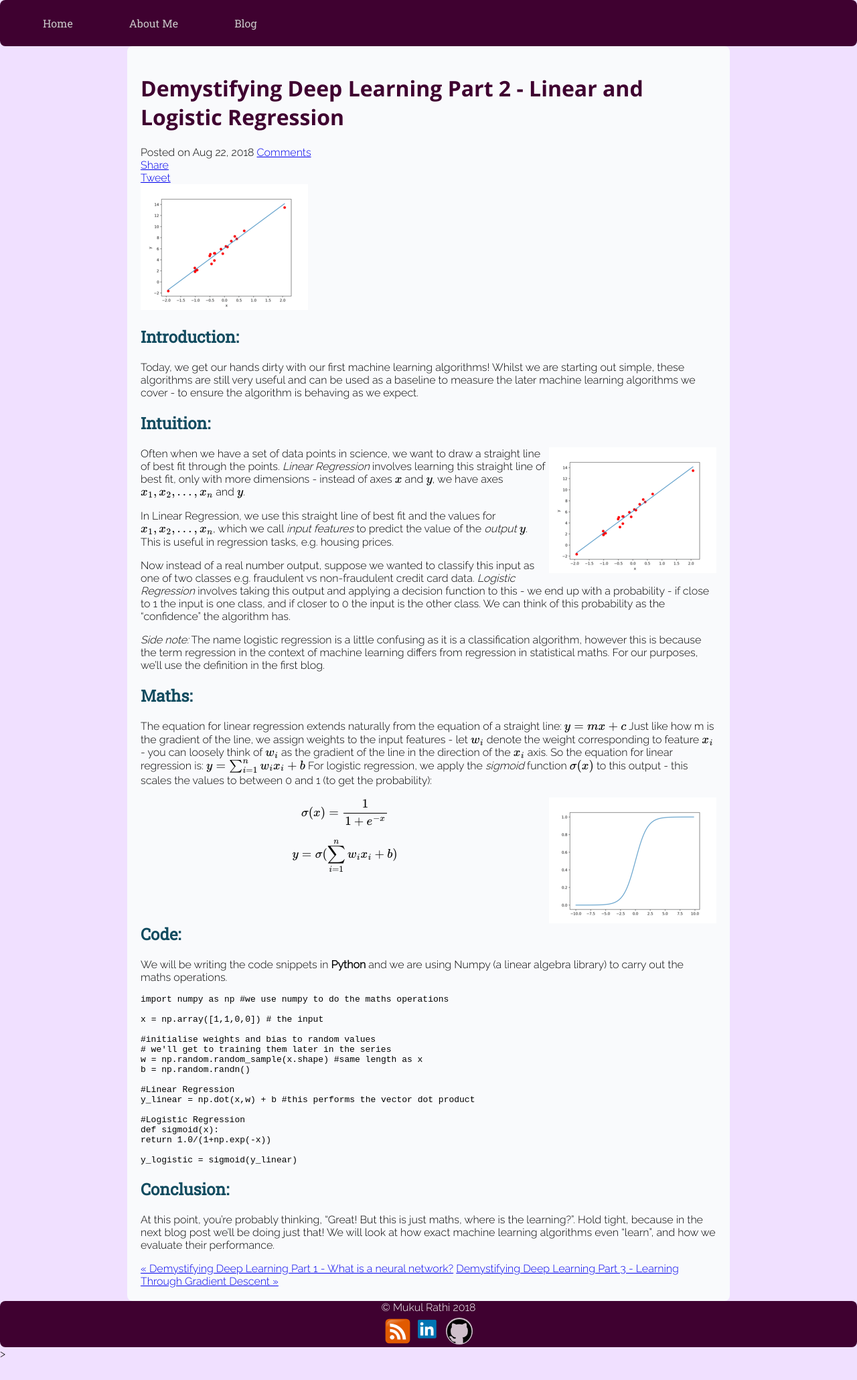
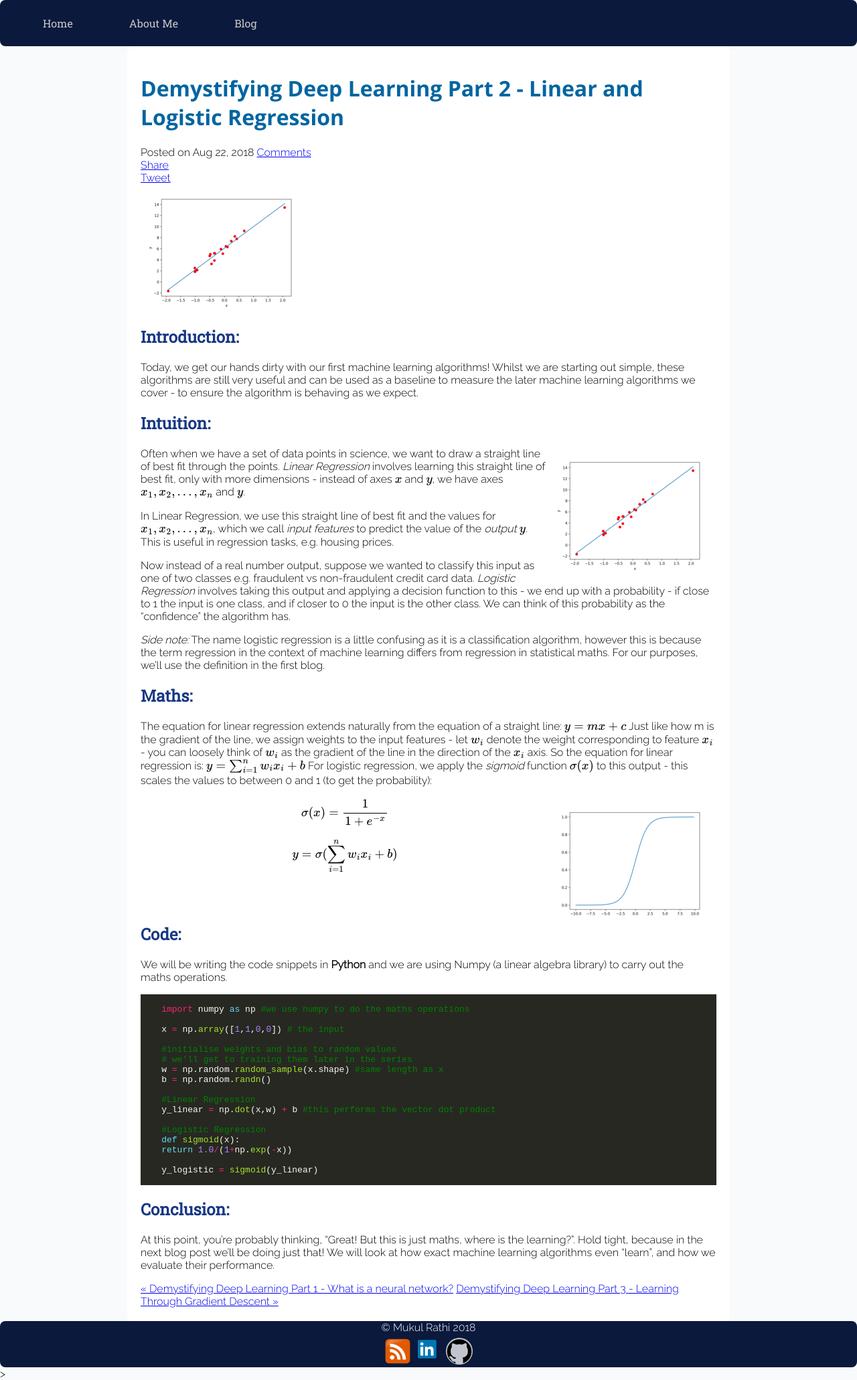
Before and after one commit to mukul-rathi/old-personal-website, a Jekyll site: the page built from _posts/2018-08-22-LinLogRegression.md, in a window 1280 px wide. Shown: the whole page at 67% size. Built offline with Jekyll 4.4.1, drawn with Linux system fonts in a browser that asks for light colours; formulas are drawn with MathJax 3; a script that is not in the unit is left out; comment, search, counter and statistics services are not loaded; before the commit the page ends 2031 px from its top, so only the background shows below that.

Commit message:
Better code syntax highlighter

````diff
--- a/_layouts/default.html
+++ b/_layouts/default.html
@@ -6,6 +6,7 @@
         <meta charset="UTF-8">
         <title>{{ page.title }}</title>
         <!--CSS Link-->
+        <link rel="stylesheet" href="/css/code.css"/>
         <link rel="stylesheet" href="/css/blogpost.css"/>
 
         <!--Google Fonts for the text on the page-->
--- a/_posts/2018-08-22-LinLogRegression.md
+++ b/_posts/2018-08-22-LinLogRegression.md
@@ -39,23 +39,25 @@
 We will be writing the code snippets in **Python** and we are using Numpy (a linear algebra library) to carry out the maths operations.
 
 ```python
-import numpy as np #we use numpy to do the maths operations
 
-x = np.array([1,1,0,0]) # the input
+    import numpy as np #we use numpy to do the maths operations
 
-#initialise weights and bias to random values
-# we'll get to training them later in the series
-w = np.random.random_sample(x.shape) #same length as x
-b = np.random.randn()
+    x = np.array([1,1,0,0]) # the input
 
-#Linear Regression
-y_linear = np.dot(x,w) + b #this performs the vector dot product
+    #initialise weights and bias to random values
+    # we'll get to training them later in the series
+    w = np.random.random_sample(x.shape) #same length as x
+    b = np.random.randn()
 
-#Logistic Regression
-def sigmoid(x):
-return 1.0/(1+np.exp(-x))
+    #Linear Regression
+    y_linear = np.dot(x,w) + b #this performs the vector dot product
 
-y_logistic = sigmoid(y_linear)
+    #Logistic Regression
+    def sigmoid(x):
+    return 1.0/(1+np.exp(-x))
+
+    y_logistic = sigmoid(y_linear)
+
 ```
 ## Conclusion:
 At this point, you're probably thinking, "Great! But this is just maths, where is the learning?". Hold tight, because in the next blog post we'll be doing just that! We will look at how exact machine learning algorithms even "learn", and how we evaluate their performance.
--- a/css/blogpost.css
+++ b/css/blogpost.css
@@ -6,10 +6,10 @@
 }
 
 body{
-    background: #F0E0FF;
+    background: #F9FAFC;
 }
 main{
-    background: #F9FAFC;
+    background: #FFFFFF;
     padding: 20px;
     box-sizing: border-box;
     width: 900px;
@@ -21,14 +21,14 @@
 
 h1{
     font-family: 'Open Sans', sans-serif;
-    color: #3F0130;
+    color: #0065A0;
     clear: right;
 
 }
 
 h2{
     font-family: 'Roboto Slab', serif;
-    color: #114B5F;
+    color: #163784;
     clear: right;
 
 }
@@ -36,7 +36,7 @@
 header{
     padding: 1.5em;
     box-sizing: border-box;
-    background: #3F0130;
+    background: #0A193C;
     color: white;
     border-radius:8px;
     margin: auto;
@@ -61,7 +61,7 @@
 
 footer{
     box-sizing: border-box;
-    background: #3F0130;
+    background: #0A193C;
     color: white;
     border-radius:8px;
     margin: auto;
--- /dev/null
+++ b/css/code.css
@@ -0,0 +1,65 @@
+.highlight pre { background-color: #272822; }
+.highlight .hll { background-color: #272822; }
+.highlight .c { color: #75715e } /* Comment */
+.highlight .err { color: #960050; background-color: #1e0010 } /* Error */
+.highlight .k { color: #66d9ef } /* Keyword */
+.highlight .l { color: #ae81ff } /* Literal */
+.highlight .n { color: #f8f8f2 } /* Name */
+.highlight .o { color: #f92672 } /* Operator */
+.highlight .p { color: #f8f8f2 } /* Punctuation */
+.highlight .cm { color: #008000 } /* Comment.Multiline */
+.highlight .cp { color: #0000ff } /* Comment.Preproc */
+.highlight .c1 { color: #008000 } /* Comment.Single */
+.highlight .cs { color: #008000 } /* Comment.Special */
+.highlight .ge { font-style: italic } /* Generic.Emph */
+.highlight .gs { font-weight: bold } /* Generic.Strong */
+.highlight .kc { color: #66d9ef } /* Keyword.Constant */
+.highlight .kd { color: #66d9ef } /* Keyword.Declaration */
+.highlight .kn { color: #f92672 } /* Keyword.Namespace */
+.highlight .kp { color: #66d9ef } /* Keyword.Pseudo */
+.highlight .kr { color: #66d9ef } /* Keyword.Reserved */
+.highlight .kt { color: #66d9ef } /* Keyword.Type */
+.highlight .ld { color: #e6db74 } /* Literal.Date */
+.highlight .m { color: #ae81ff } /* Literal.Number */
+.highlight .s { color: #e6db74 } /* Literal.String */
+.highlight .na { color: #a6e22e } /* Name.Attribute */
+.highlight .nb { color: #f8f8f2 } /* Name.Builtin */
+.highlight .nc { color: #a6e22e } /* Name.Class */
+.highlight .no { color: #66d9ef } /* Name.Constant */
+.highlight .nd { color: #a6e22e } /* Name.Decorator */
+.highlight .ni { color: #f8f8f2 } /* Name.Entity */
+.highlight .ne { color: #a6e22e } /* Name.Exception */
+.highlight .nf { color: #a6e22e } /* Name.Function */
+.highlight .nl { color: #f8f8f2 } /* Name.Label */
+.highlight .nn { color: #f8f8f2 } /* Name.Namespace */
+.highlight .nx { color: #a6e22e } /* Name.Other */
+.highlight .py { color: #f8f8f2 } /* Name.Property */
+.highlight .nt { color: #f92672 } /* Name.Tag */
+.highlight .nv { color: #f8f8f2 } /* Name.Variable */
+.highlight .ow { color: #f92672 } /* Operator.Word */
+.highlight .w { color: #f8f8f2 } /* Text.Whitespace */
+.highlight .mf { color: #ae81ff } /* Literal.Number.Float */
+.highlight .mh { color: #ae81ff } /* Literal.Number.Hex */
+.highlight .mi { color: #ae81ff } /* Literal.Number.Integer */
+.highlight .mo { color: #ae81ff } /* Literal.Number.Oct */
+.highlight .sb { color: #e6db74 } /* Literal.String.Backtick */
+.highlight .sc { color: #e6db74 } /* Literal.String.Char */
+.highlight .sd { color: #e6db74 } /* Literal.String.Doc */
+.highlight .s2 { color: #e6db74 } /* Literal.String.Double */
+.highlight .se { color: #ae81ff } /* Literal.String.Escape */
+.highlight .sh { color: #e6db74 } /* Literal.String.Heredoc */
+.highlight .si { color: #e6db74 } /* Literal.String.Interpol */
+.highlight .sx { color: #e6db74 } /* Literal.String.Other */
+.highlight .sr { color: #e6db74 } /* Literal.String.Regex */
+.highlight .s1 { color: #e6db74 } /* Literal.String.Single */
+.highlight .ss { color: #e6db74 } /* Literal.String.Symbol */
+.highlight .bp { color: #f8f8f2 } /* Name.Builtin.Pseudo */
+.highlight .vc { color: #f8f8f2 } /* Name.Variable.Class */
+.highlight .vg { color: #f8f8f2 } /* Name.Variable.Global */
+.highlight .vi { color: #f8f8f2 } /* Name.Variable.Instance */
+.highlight .il { color: #ae81ff } /* Literal.Number.Integer.Long */
+
+.highlight .gh { } /* Generic Heading & Diff Header */
+.highlight .gu { color: #75715e; } /* Generic.Subheading & Diff Unified/Comment? */
+.highlight .gd { color: #f92672; } /* Generic.Deleted & Diff Deleted */
+.highlight .gi { color: #a6e22e; } /* Generic.Inserted & Diff Inserted */
````
Also changed, not shown: css/main.css (+4 -6 lines).
